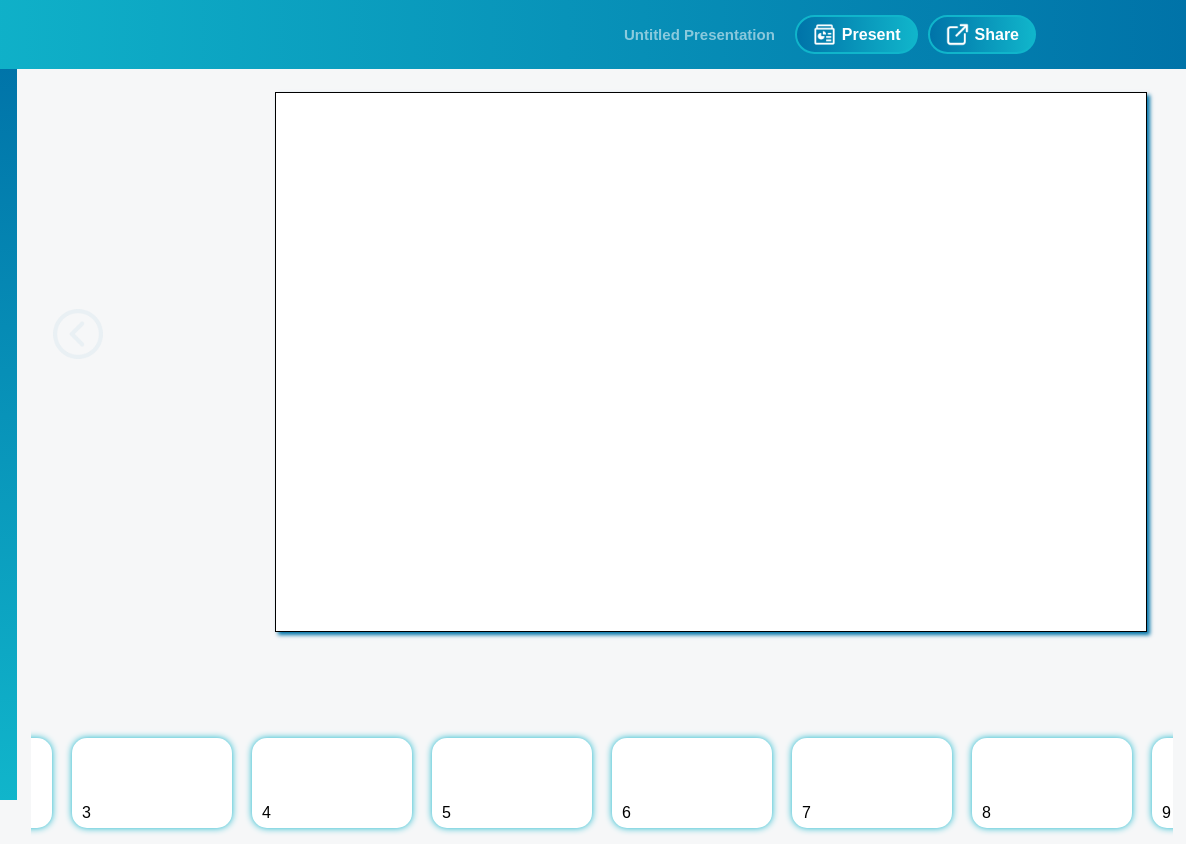
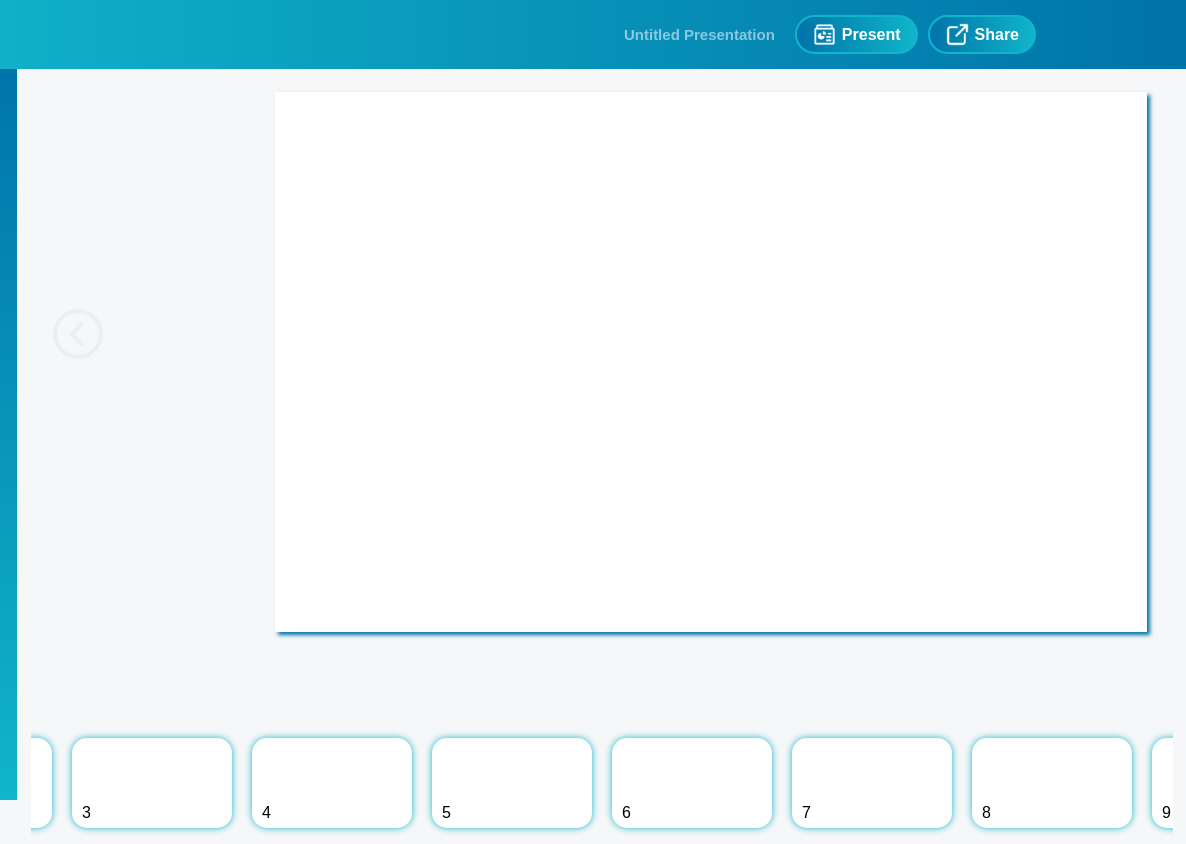
Before and after one commit to Developer-Keyithan/Copy-of-the-Canva-presentation-environment, a plain HTML site: page index.html in a window 1280 px wide. Shown: the top 844 px of the page, 94-1280 px from the left. Drawn offline with Linux system fonts and the light colour scheme.

Commit message:
Update style.css

```diff
--- a/style.css
+++ b/style.css
@@ -207,7 +207,6 @@ body {
     width: 1920px;
     zoom: 50%;
     margin: 0 300px;
-    border: 1px solid;
 }
 
 .tabs {
```
